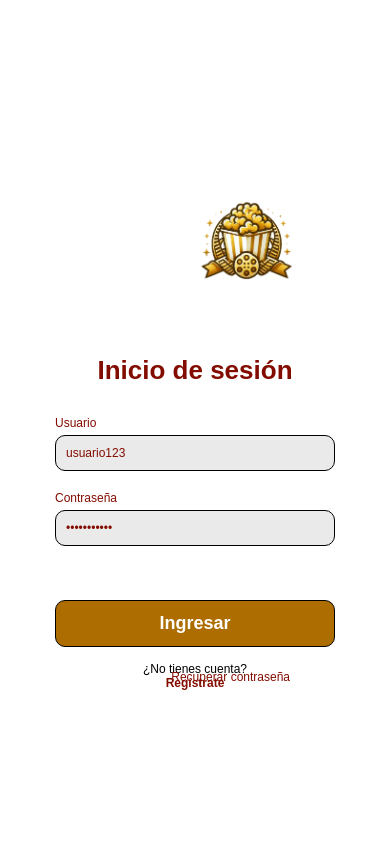
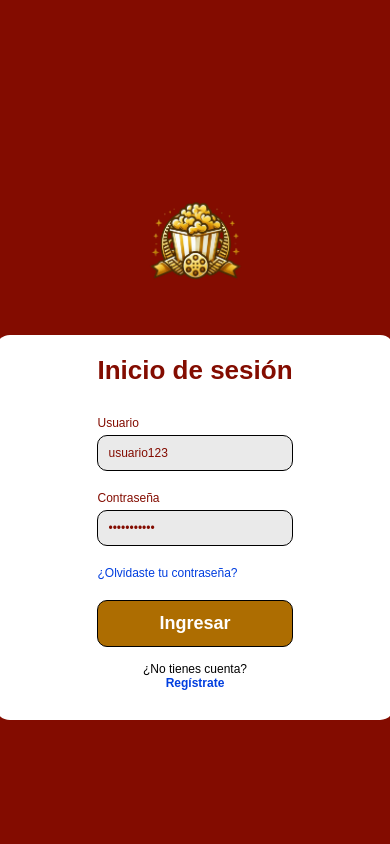
Before and after one commit to ElviaMedinaZ/proyectoCine, a PHP site: page /php_html/login.php in a window 390 px wide; the page is wider, and only the part inside the window is pictured. Run offline with PHP 8.4, Linux system fonts and the light colour scheme.

Commit message:
Movil login terminado

```diff
--- a/CSS/style.css
+++ b/CSS/style.css
@@ -333,6 +333,12 @@ input::placeholder {
     text-align: center;
 }
 
+/* Aplica content: none solo para la página de login */
+.login-page .header::before {
+    content: none;
+}
+
+
 /* Estilos para el label y el input */
 .login-page label {
     display: block;
@@ -409,14 +415,36 @@ input::placeholder {
 
 
 @media (max-width: 500px) {
+
+
+/* Estilos del contenedor de login */
+.login-page .container {
+    display: flex;
+    background-color: #ffffff;
+    width: 400px;
+    /* Ajusta el ancho para coincidir con la imagen */
+    padding: 30px 100px;
+    border-radius: 15px;
+    margin: 20px;
+    box-shadow: 0px 4px 8px rgba(0, 0, 0, 0.2);
+    /* Añade sombra */
+    text-align: center;
+    /* Centra el contenido */
+    justify-content: center;
+    /* Centra verticalmente */
+    align-items: center;
+    /* Centra horizontalmente */
+
+}
+
     .login-page {
-        background-color: #ffffff;
+        background-color: #830C00;
         font-family: "Montserrat", sans-serif;
     }
 
     .login-page .header {
         margin-top: 60px;
-        background-color: white;
+        background-color: #830C00;
     }
 
     .login-page .container {
@@ -428,24 +456,12 @@ input::placeholder {
     }
 
     .forget-password {
-        visibility: hidden;
-        /* Oculta el texto original pero mantiene el espacio ocupado */
-        position: relative;
-        /* Necesario para colocar el pseudo-elemento */
-        display: flex;
-        align-items: center;
         font-size: 12px;
         /* Tamaño ajustado */
     }
 
     .forget-password::after {
-        content: "Recuperar contraseña";
-        /* Nuevo texto */
         font-family: "Montserrat", sans-serif;
-        color: #830C00;
-        /* Color del nuevo texto */
-        visibility: visible;
-        /* Asegura que el texto generado sea visible */
         position: fixed;
         /* Lo posiciona de manera fija en la pantalla */
         bottom: 160px;
@@ -486,47 +502,15 @@ input::placeholder {
         color: #830C00;
     }
 
-    /* Contenedor para la casilla "Recordarme" y el enlace "Recuperar contraseña" */
-    .login-page .remember-me-container {
-        display: flex;
-        /* Asegura que ambos elementos estén en una fila */
-        align-items: center;
-        /* Alinea verticalmente */
-        justify-content: flex-start;
-        /* Alinea a la izquierda */
+
+    /* Estilo del enlace de "Olvidaste tu contraseña" */
+    .login-page .forget-password {
+        display: block;
+        color: #003EDF;
         font-size: 12px;
-        /* Tamaño ajustado */
-    }
-
-    .login-page .remember-me {
-        display: flex;
-        /* Alinea la casilla con el texto */
-        align-items: center;
-        margin-right: 10px;
-        /* Espacio entre la casilla y el enlace */
-    }
-
-    .login-page .remember-me input {
-        margin-right: 2px;
-        /* Espacio entre la casilla y el texto */
-        transform: scale(0.8);
-        /* Reduce el tamaño de la casilla */
-    }
-
-    /* Asegura que el enlace "Recuperar contraseña" esté en la misma línea */
-    .login-page .forget-password {
-        display: inline-flex;
-        /* Asegura que el enlace esté en la misma fila */
-        color: #830C00;
-        font-size: 12px;
-        /* Tamaño ajustado */
         text-decoration: none;
-    }
-
-    .login-page .forget-password {
-        color: #830C00;
-        font-size: 12px;
-        /* Tamaño ajustado */
+        margin-bottom: 20px;
+        text-align: left;
     }
 
     .login-page .btn-login {
@@ -538,7 +522,7 @@ input::placeholder {
     .login-page .text-container a {
         font-size: 12px;
         /* Tamaño ajustado */
-        color: #830C00;
+        color: #003EDF;
         display: block;
     }
 
```
